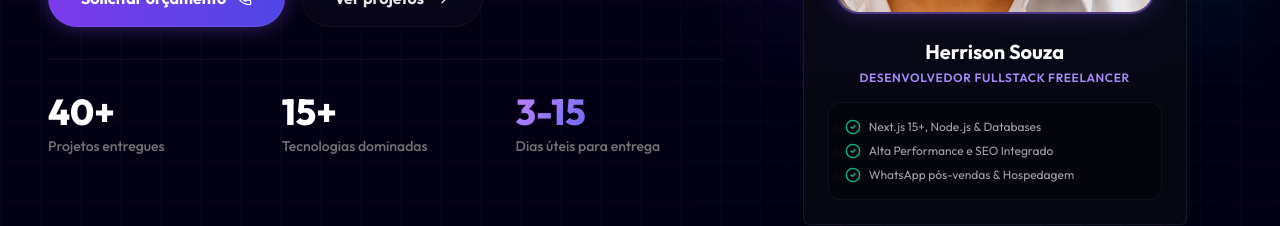
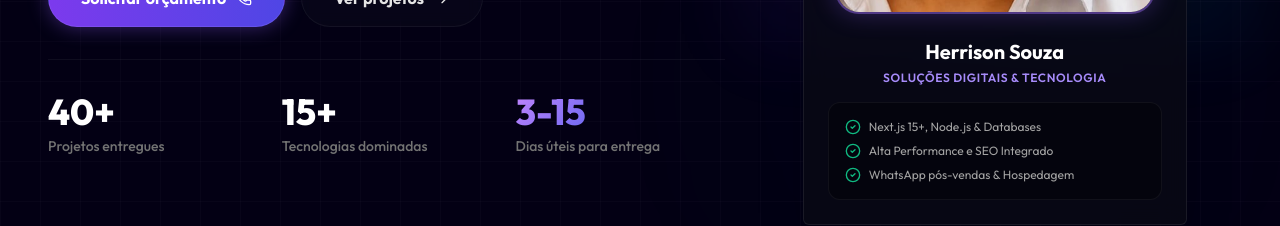
Before and after one commit to Stormlig/Portfolio, a Next.js app: page / in a window 1280 px wide. Shown: the part 599-825 px from the top of the page. Built offline with nearby package versions, Linux system fonts and the light colour scheme.

Commit message:
Ajuste na escrita

```diff
--- a/src/components/Footer.tsx
+++ b/src/components/Footer.tsx
@@ -21,7 +21,7 @@ export default function Footer() {
               HS<span className="text-violet-500">.</span>DEV
             </span>
             <p className="text-xs text-neutral-500 leading-relaxed max-w-sm">
-              Herrison Souza - Desenvolvedor Fullstack Freelancer especializado em criar sites e sistemas web premium, unindo design de ponta e infraestrutura robusta.
+              Herrison Souza - Soluções Digitais & Tecnologia. Especializado em criar sites e sistemas web premium, unindo design de ponta e infraestrutura robusta.
             </p>
             <div className="flex space-x-4">
               <a
--- a/src/components/Hero.tsx
+++ b/src/components/Hero.tsx
@@ -116,7 +116,7 @@ export default function Hero() {
 
             <h3 className="text-xl font-bold text-white mb-1">Herrison Souza</h3>
             <p className="text-xs font-semibold text-violet-400 mb-4 tracking-wider uppercase">
-              Desenvolvedor Fullstack Freelancer
+              Soluções Digitais & Tecnologia
             </p>
 
             <div className="w-full space-y-2 text-left bg-black/30 rounded-xl p-4 border border-white/5 text-xs text-neutral-400">
```
